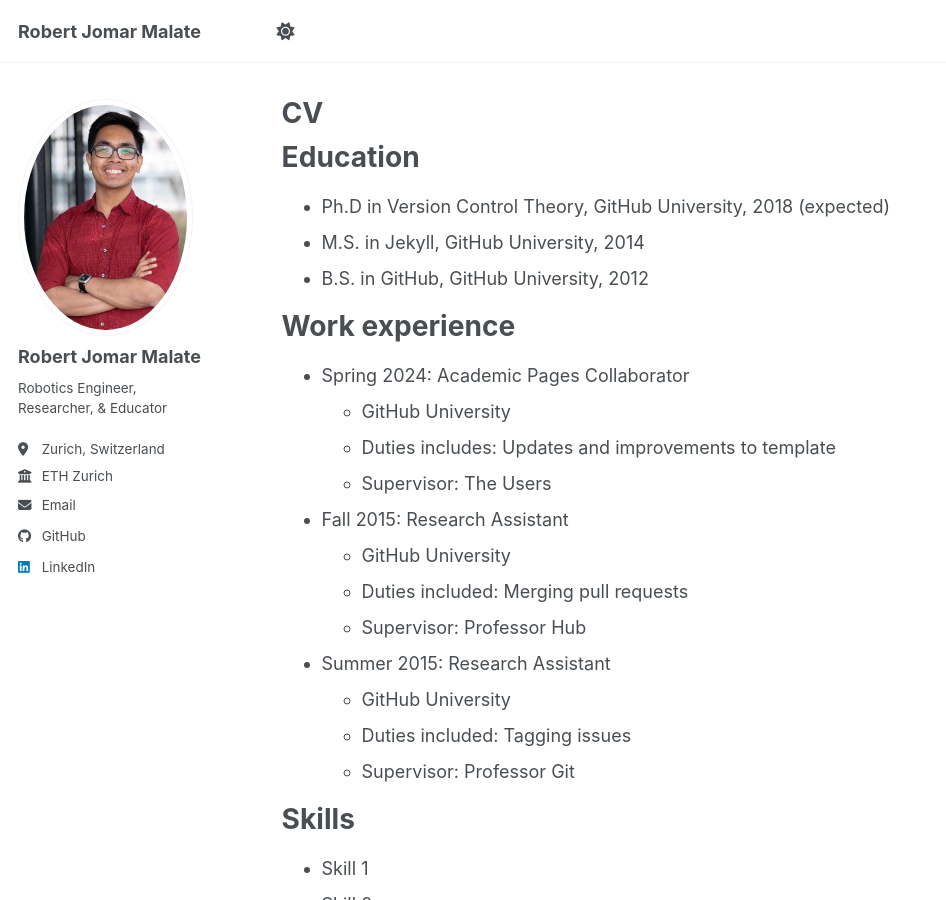
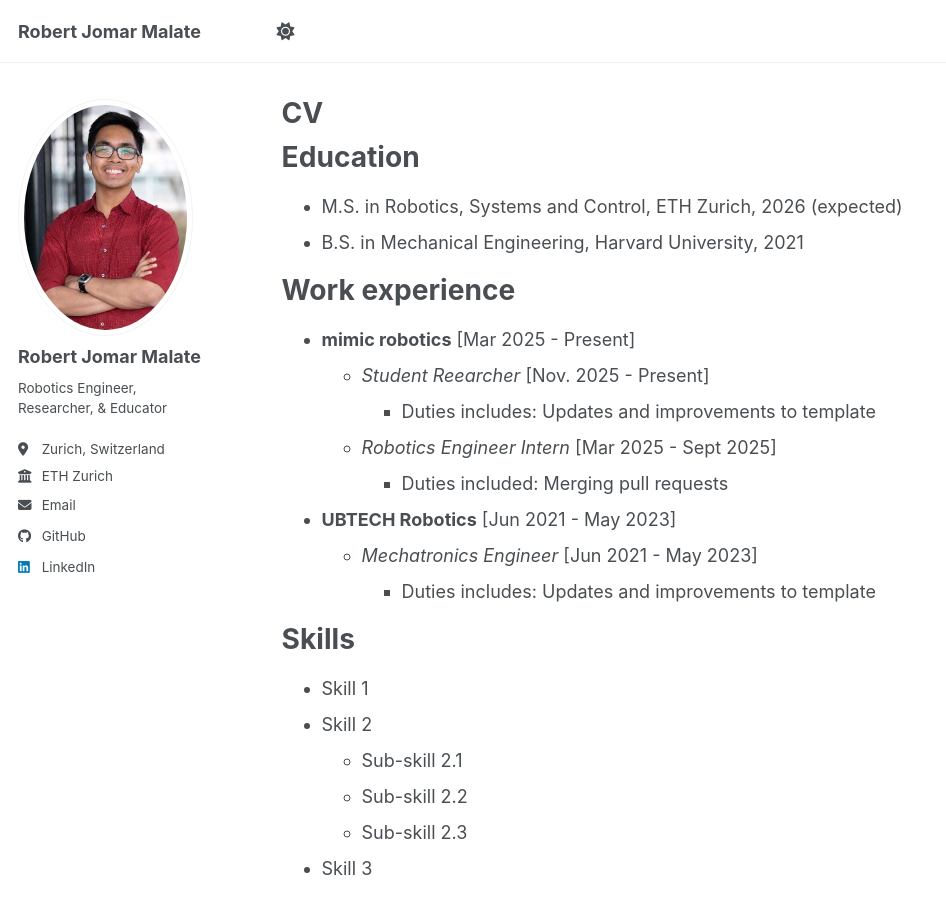
Before and after one commit to RobJMal/robjmal.github.io, a Jekyll site: the page built from _pages/cv.md, in a window 1280 px wide and 900 px high. Shown: the whole window, without its empty margins (0-946 px from the left). Built offline with Jekyll 4.4.1, drawn with Linux system fonts in a browser that asks for light colours; a script bundle is joined from its source files by our own code; library files that are not in the unit come from our copies.

Commit message:
feat: started updating the CV page

```diff
--- a/_pages/cv.md
+++ b/_pages/cv.md
@@ -11,26 +11,21 @@
 
 Education
 ======
-* Ph.D in Version Control Theory, GitHub University, 2018 (expected)
-* M.S. in Jekyll, GitHub University, 2014
-* B.S. in GitHub, GitHub University, 2012
+* M.S. in Robotics, Systems and Control, ETH Zurich, 2026 (expected)
+* B.S. in Mechanical Engineering, Harvard University, 2021
 
 Work experience
 ======
-* Spring 2024: Academic Pages Collaborator
-  * GitHub University
-  * Duties includes: Updates and improvements to template
-  * Supervisor: The Users
+* **mimic robotics** [Mar 2025 - Present]
+  * *Student Reearcher* [Nov. 2025 - Present]
+    * Duties includes: Updates and improvements to template
 
-* Fall 2015: Research Assistant
-  * GitHub University
-  * Duties included: Merging pull requests
-  * Supervisor: Professor Hub
+  * *Robotics Engineer Intern* [Mar 2025 - Sept 2025]
+    * Duties included: Merging pull requests
 
-* Summer 2015: Research Assistant
-  * GitHub University
-  * Duties included: Tagging issues
-  * Supervisor: Professor Git
+* **UBTECH Robotics** [Jun 2021 - May 2023]
+  * *Mechatronics Engineer* [Jun 2021 - May 2023]
+    * Duties includes: Updates and improvements to template
 
 Skills
 ======
```
